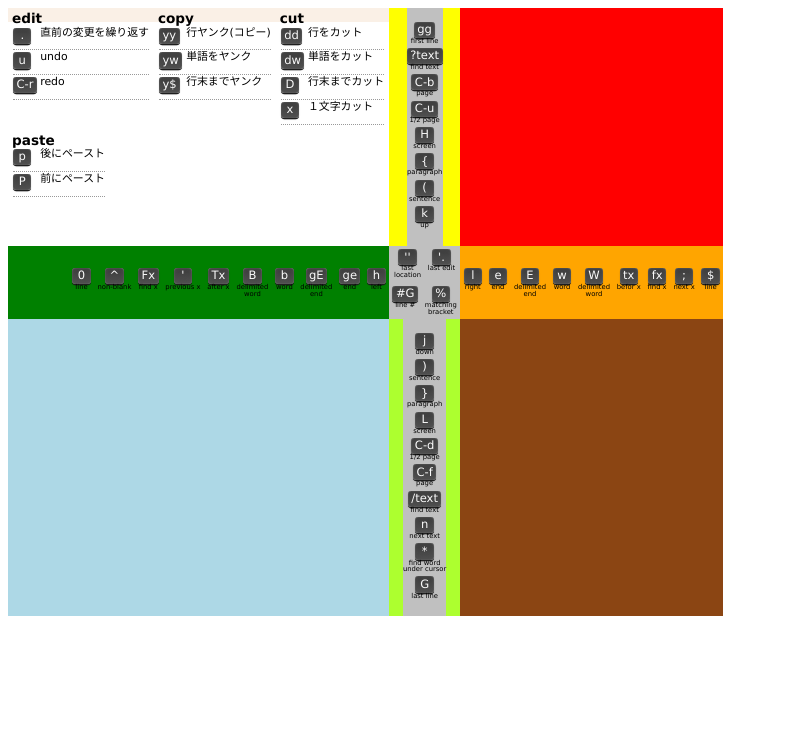
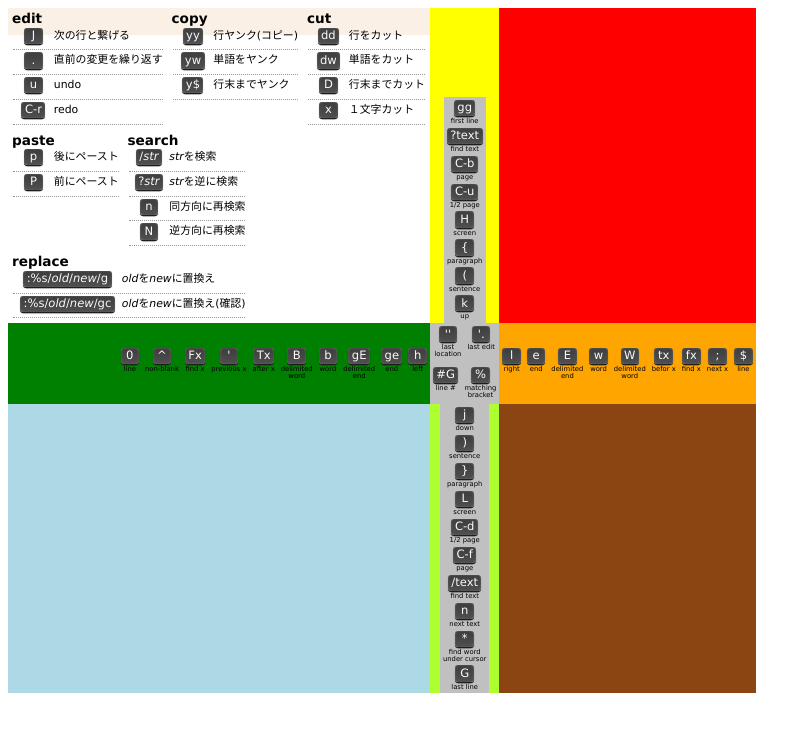
Before and after one commit to cozy-code/vim-sheet, a plain HTML site: page vimcheat.html in a window 1280 px wide. Shown: the whole page, without its empty margins (0-811 px from the left). Drawn offline with Linux system fonts and the light colour scheme.

Commit message:
add search&replace

```diff
--- a/vimcheat.html
+++ b/vimcheat.html
@@ -1,5 +1,7 @@
+<!DOCTYPE html>
 <html>
 <head>
+    <meta http-equiv="Content-Type" content="text/html; charset=UTF-8">
     <style type="text/css">
         body{
             font: normal .85em/1 "Lucida Grande", Lucida, Arial, sans-serif;
@@ -11,8 +13,6 @@
         }
         div.row{
             display : table-row;
-        }
-        div.row div{
         }
         #leftTop{
             background-color: #faf0e6;
@@ -76,34 +76,32 @@
             display : table-cell;
             background-color: saddlebrown;
         }
-        dl.vertical{
-            display:table;
+        div.block dl{
+            display: block;
+            margin: 3px;
+            padding: 0;
+            vertical-align: middle;
+            text-align: center;
+            //width:5em;
         }
-        dl.vertical dt,dd{
-            display:table-row;
-            width:100%;
+        div.block dt{
+            display:block;
+            margin: 0;
+            padding:0 ;
+            //width:5em;
+            //border-bottom: 1px dotted #999;
             text-align: center;
         }
-        dl.vertical dd{
-            display: table-cell;
+        div.block dd{
+            display: block;
+            margin: 2px 0 0 0;
+            padding:0;
             font-size: .5em;
-            padding-bottom: .5em;
+            text-align:center;
         }
 
         div.horizontal dl{
-            display:table;
-            float:left;
-            margin: .25em;
-        }
-        div.horizontal dt{
-            display:table-row;
-            text-align: center;
-        }
-        div.horizontal dd{
-            display: table-row;
-            text-align: center;
-            font-size: .5em;
-            padding: .5em;
+            float: left;
         }
 
         div.keylist {
@@ -124,7 +122,8 @@
         div.keylist dt{
             display:inline;
             height: 1.5em;
-            width:2em;
+            width:3em;
+            text-align: center;
             float:left;
             clear: both;
         }
@@ -135,6 +134,10 @@
             font-size: .8em;
             height: 1.5em;
             margin:0;
+        }
+
+        div.wide_key dt{
+            width:8em;
         }
 
         kbd, .key {
@@ -172,6 +175,7 @@
             <div id="leftTop">
                 <div class="keylist">
                     <h2>edit</h2>
+                    <dl><dt><kbd>J</kbd></dt><dd>次の行と繋げる</dd></dl>
                     <dl><dt><kbd>.</kbd></dt><dd>直前の変更を繰り返す</dd></dl>
                     <dl><dt><kbd>u</kbd></dt><dd>undo</dd></dl>
                     <dl><dt><kbd>C-r</kbd></dt><dd>redo</dd></dl>
@@ -195,20 +199,33 @@
                     <dl><dt><kbd>p</kbd></dt><dd>後にペースト</dd></dl>
                     <dl><dt><kbd>P</kbd></dt><dd>前にペースト</dd></dl>
                 </div>
+                <div class="keylist">
+                    <h2>search</h2>
+                    <dl><dt><kbd>/<i>str</i></kbd></dt><dd><i>str</i>を検索</dd></dl>
+                    <dl><dt><kbd>?<i>str</i></kbd></dt><dd><i>str</i>を逆に検索</dd></dl>
+                    <dl><dt><kbd>n</kbd></dt><dd>同方向に再検索</dd></dl>
+                    <dl><dt><kbd>N</kbd></dt><dd>逆方向に再検索</dd></dl>
+                </div>
+                <br/>
+                <div class="keylist wide_key">
+                    <h2>replace</h2>
+                    <dl><dt><kbd>:%s/<i>old</i>/<i>new</i>/g</kbd></dt><dd><i>old</i>を<i>new</i>に置換え</dd></dl>
+                    <dl><dt><kbd>:%s/<i>old</i>/<i>new</i>/gc</kbd></dt><dd><i>old</i>を<i>new</i>に置換え(確認)</dd></dl>
+                </div>
             </div>
 
             <div id="midTop">
                 <div>
-                    <dl class="vertical">
-                        <dt><kbd>gg</kbd></dt><dd>first line</dd>
-                        <dt><kbd>?text</kbd></dt><dd>find text</dd>
-                        <dt><kbd>C-b</kbd></dt><dd>page</dd>
-                        <dt><kbd>C-u</kbd></dt><dd>1/2 page</dd>
-                        <dt><kbd>H</kbd></dt><dd>screen</dd>
-                        <dt><kbd>{</kbd></dt><dd>paragraph</dd>
-                        <dt><kbd>(</kbd></dt><dd>sentence</dd>
-                        <dt><kbd>k</kbd></dt><dd>up</dd>
-                    </dl>
+                    <div class="vertical block">
+                        <dl><dt><kbd>gg</kbd></dt><dd>first line</dd></dl>
+                        <dl><dt><kbd>?text</kbd></dt><dd>find text</dd></dl>
+                        <dl><dt><kbd>C-b</kbd></dt><dd>page</dd></dl>
+                        <dl><dt><kbd>C-u</kbd></dt><dd>1/2 page</dd></dl>
+                        <dl><dt><kbd>H</kbd></dt><dd>screen</dd></dl>
+                        <dl><dt><kbd>{</kbd></dt><dd>paragraph</dd></dl>
+                        <dl><dt><kbd>(</kbd></dt><dd>sentence</dd></dl>
+                        <dl><dt><kbd>k</kbd></dt><dd>up</dd></dl>
+                    </div>
                 </div>
             </div>
             <div id="rightTop">
@@ -216,7 +233,7 @@
         </div>
         <div class="row">
             <div id="leftMid">
-                <div class="horizontal">
+                <div class="horizontal block">
                     <dl><dt><kbd>0</kbd></dt><dd>line</dd></dl>
                     <dl><dt><kbd>^</kbd></dt><dd>non-blank</dd></dl>
                     <dl><dt><kbd>Fx</kbd></dt><dd>find x</dd></dl>
@@ -231,17 +248,17 @@
             </div>
             <div id="midMid">
                 <div>
-                    <div class="horizontal">
+                    <div class="horizontal block">
                         <dl><dt><kbd>''</kbd></dt><dd>last<br/>location</dd></dl>
                         <dl><dt><kbd>'.</kbd></dt><dd>last edit</dd></dl>
                     </div><br/>
-                    <div class="horizontal">
+                    <div class="horizontal block">
                         <dl><dt><kbd>#G</kbd></dt><dd>line #</dd></dl>
                         <dl><dt><kbd>%</kbd></dt><dd>matching<br/>bracket</dd></dl>
                     </div>
                 </div>
             </div>
-            <div id="rightMid" class="horizontal">
+            <div id="rightMid" class="horizontal block">
                 <dl><dt><kbd>l</kbd></dt><dd>right</dd></dl>
                 <dl><dt><kbd>e</kbd></dt><dd>end</dd></dl>
                 <dl><dt><kbd>E</kbd></dt><dd>delimited<br/>end</dd></dl>
@@ -258,18 +275,18 @@
             </div>
             <div id="midBottom">
                 <div>
-                    <dl class="vertical">
-                        <dt><kbd>j</kbd></dt><dd>down</dd>
-                        <dt><kbd>)</kbd></dt><dd>sentence</dd>
-                        <dt><kbd>}</kbd></dt><dd>paragraph</dd>
-                        <dt><kbd>L</kbd></dt><dd>screen</dd>
-                        <dt><kbd>C-d</kbd></dt><dd>1/2 page</dd>
-                        <dt><kbd>C-f</kbd></dt><dd>page</dd>
-                        <dt><kbd>/text</kbd></dt><dd>find text</dd>
-                        <dt><kbd>n</kbd></dt><dd>next text</dd>
-                        <dt><kbd>*</kbd></dt><dd>find word<br/>under cursor</dd>
-                        <dt><kbd>G</kbd></dt><dd>last line</dd>
-                    </dl>
+                    <div class="vertical block">
+                        <dl><dt><kbd>j</kbd></dt><dd>down</dd></dl>
+                        <dl><dt><kbd>)</kbd></dt><dd>sentence</dd></dl>
+                        <dl><dt><kbd>}</kbd></dt><dd>paragraph</dd></dl>
+                        <dl><dt><kbd>L</kbd></dt><dd>screen</dd></dl>
+                        <dl><dt><kbd>C-d</kbd></dt><dd>1/2 page</dd></dl>
+                        <dl><dt><kbd>C-f</kbd></dt><dd>page</dd></dl>
+                        <dl><dt><kbd>/text</kbd></dt><dd>find text</dd></dl>
+                        <dl><dt><kbd>n</kbd></dt><dd>next text</dd></dl>
+                        <dl><dt><kbd>*</kbd></dt><dd>find word<br/>under cursor</dd></dl>
+                        <dl><dt><kbd>G</kbd></dt><dd>last line</dd></dl>
+                    </div>
                 </div>
             </div>
             <div id="rightBottom">
```
